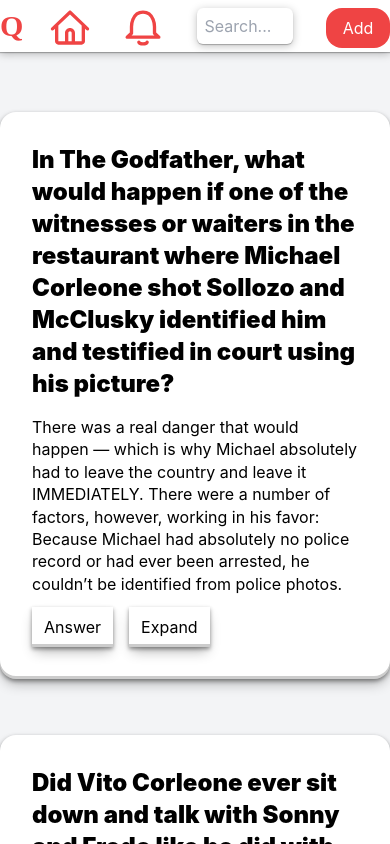
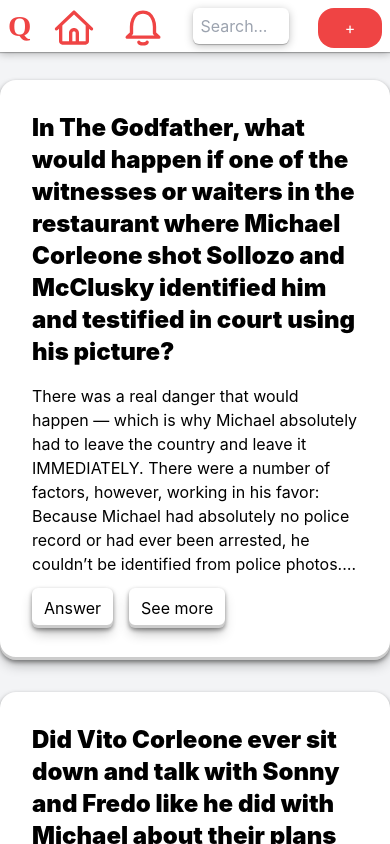
Before and after one commit to Bretis2019/AlQuora, a React (Create React App) app: page / in a window 390 px wide. Shown: the top 844 px of the page. Built offline with nearby package versions, Linux system fonts and the light colour scheme.

Commit message:
added expand button

```diff
--- a/src/components/Card.css
+++ b/src/components/Card.css
@@ -1,10 +1,18 @@
-#answers {
+/*#answers {
     --max-lines: 8;
     --line-height: 1.4;
     max-height: calc(var( --max-lines) * 1em * var(--line-height));
     line-height: var( --line-height);
     overflow: hidden;
     position: relative;
+}*/
+
+#answers{
+    --max-lines: 8;
+    display: -webkit-box;
+    overflow: hidden;
+    -webkit-box-orient: vertical;
+    -webkit-line-clamp: var(--max-lines);
 }
 
 #expand-btn {
@@ -14,8 +22,8 @@
     background-color: #CCC;
 }
 #expand-btn::before {
-    content: "Expand";
+    content: "See more";
 }
 #expand-btn:checked::before {
-    content: "Collapse";
+    content: "See less";
 }
--- a/src/components/Card.js
+++ b/src/components/Card.js
@@ -14,7 +14,7 @@ export default function Card(props) {
     const [ulStyle, setUlStyle] = useState({ maxHeight: null });
 
 
-    const handleCheckboxChange = () => {
+    /*const handleCheckboxChange = () => {
         setIsChecked(prevIsChecked => !prevIsChecked);
 
         setUlStyle(prevUlStyle => {
@@ -23,15 +23,26 @@ export default function Card(props) {
             }
             return { maxHeight: null };
         });
+    };*/
+
+    const handleCheckboxChange = () => {
+        setIsChecked(prevIsChecked => !prevIsChecked);
+
+        setUlStyle(prevUlStyle => {
+            if (!prevUlStyle.display) {
+                return { display: 'block' };
+            }
+            return { display: null };
+        });
     };
 
     return (
         <div className={"bg-white p-8 w-[100svw] md:w-[580px] h-fit rounded-2xl shadow-standard"}>
             <h1 className={"font-black text-2xl mb-4"}>{question}</h1>
             <ul id={"answers"} style={ulStyle} className={" list-disc space-y-4"}>{answerElements}</ul>
-            <button className={"mt-3 p-2 px-3 shadow-standard hover:bg-gray-100"} onClick={addAnswer}>Answer</button>
+            <button className={"rounded-md mt-3 p-2 px-3 shadow-standard hover:bg-gray-100"} onClick={addAnswer}>Answer</button>
             <input id={"expand-btn"} checked={isChecked} onChange={handleCheckboxChange}
-                    className={"cursor-pointer ml-4 appearance-none mt-3 p-2 px-3 shadow-standard hover:bg-gray-100"}
+                    className={"rounded-md cursor-pointer ml-4 appearance-none mt-3 p-2 px-3 shadow-standard hover:bg-gray-100"}
                     type={"checkbox"}/>
         </div>
     );
--- a/src/components/Form.js
+++ b/src/components/Form.js
@@ -29,7 +29,7 @@ export default function Form(props){
                 <>
                     <label
                         htmlFor="message"
-                        className="block mb-2 text-sm font-medium text-black"
+                        className="block mb-2 font-medium text-black text-3xl"
                     >
                         {props.state ? "Submit an answer":"Ask a question"}
                     </label>
@@ -42,7 +42,7 @@ export default function Form(props){
                         onChange={handleInputChange}
                     />
                 </>
-                <button className={"p-2 px-4 shadow-standard hover:bg-gray-100"} onClick={handleSubmit}>Submit</button>
+                <button className={"rounded-md p-2 px-4 shadow-standard hover:bg-gray-100"} onClick={handleSubmit}>Submit</button>
             </div>
         </div>
     )
--- a/src/components/Home.js
+++ b/src/components/Home.js
@@ -30,8 +30,8 @@ export default function Home(props) {
     }
 
     return (
-        <div className={"pt-28 bg-gray-100 w-screen h-fit min-h-screen flex md:pl-[15%] py-16 gap-x-16"}>
-            <div className={"flex flex-col gap-y-14"}>
+        <div className={"pt-20 md:pt-28 bg-gray-100 w-screen h-fit min-h-screen flex md:pl-[15%] py-16 gap-x-16"}>
+            <div className={"flex flex-col gap-y-8 md:gap-y-14"}>
                 {cardElements}
             </div>
             <div className={"hidden md:block fixed left-[63%]"}>
--- a/src/components/Navbar.js
+++ b/src/components/Navbar.js
@@ -4,14 +4,14 @@ export default function Navbar(props){
     return(
         <div>
             <div className={"z-40 block fixed min-h-[60px] bg-gray-100"}>
-                <div className={"md:px-[15%] flex align-center justify-between w-screen min-h-[50px] bg-white py-1 pt-2 shadow-nav"}>
+                <div className={"px-2 md:px-[15%] flex align-center justify-between w-screen min-h-[50px] bg-white py-1 pt-2 shadow-nav"}>
                     <h1 onClick={() => props.pageChange("home")} className={"w-4 md:w-fit text-red-500 text-3xl font-extrabold font-logo cursor-pointer"}>{isSmallScreen ? 'Q' : 'Quora'}</h1>
-                    <svg name={"home"} onClick={() => props.pageChange("home")} className={"cursor-pointer"} width="40px" height="40px" viewBox="0 0 24.00 24.00" fill="none" xmlns="http://www.w3.org/2000/svg" stroke="#ef4444" strokeWidth="0.00024000000000000003"><g id="SVGRepo_bgCarrier" strokeWidth="0"></g><g id="SVGRepo_tracerCarrier" strokeLinecap="round" strokeLinejoin="round" stroke="#CCCCCC" strokeWidth="0.768"></g><g id="SVGRepo_iconCarrier"> <path fillRule="evenodd" clipRule="evenodd" d="M11.3103 1.77586C11.6966 1.40805 12.3034 1.40805 12.6897 1.77586L20.6897 9.39491L23.1897 11.7759C23.5896 12.1567 23.605 12.7897 23.2241 13.1897C22.8433 13.5896 22.2103 13.605 21.8103 13.2241L21 12.4524V20C21 21.1046 20.1046 22 19 22H14H10H5C3.89543 22 3 21.1046 3 20V12.4524L2.18966 13.2241C1.78972 13.605 1.15675 13.5896 0.775862 13.1897C0.394976 12.7897 0.410414 12.1567 0.810345 11.7759L3.31034 9.39491L11.3103 1.77586ZM5 10.5476V20H9V15C9 13.3431 10.3431 12 12 12C13.6569 12 15 13.3431 15 15V20H19V10.5476L12 3.88095L5 10.5476ZM13 20V15C13 14.4477 12.5523 14 12 14C11.4477 14 11 14.4477 11 15V20H13Z" fill="#ef4444"></path> </g></svg>
-                    <svg name={"notifications"} onClick={() => props.pageChange("notifications")} className={"cursor-pointer"} width="40px" height="40px" viewBox="0 0 24 24" xmlns="http://www.w3.org/2000/svg" fill="#ef4444" stroke="#ef4444"><g id="SVGRepo_bgCarrier" strokeWidth="0"></g><g id="SVGRepo_tracerCarrier" strokeLinecap="round" strokeLinejoin="round"></g><g id="SVGRepo_iconCarrier"> <title></title> <g id="Complete"> <g id="bell"> <g> <path d="M18.9,11.2s0-8.7-6.9-8.7-6.9,8.7-6.9,8.7v3.9L2.5,17.5h19l-2.6-2.4Z" fill="none" stroke="#ef4444" strokeLinecap="round" strokeLinejoin="round" strokeWidth="2"></path> <path d="M14.5,20.5s-.5,1-2.5,1-2.5-1-2.5-1" fill="none" stroke="#ef4444" strokeLinecap="round" strokeLinejoin="round" strokeWidth="2"></path> </g> </g> </g> </g></svg>
+                    <svg name={"home"} onClick={() => props.pageChange("home")} className={"cursor-pointer w-[40px] h-[40px]"} viewBox="0 0 24.00 24.00" fill="none" xmlns="http://www.w3.org/2000/svg" stroke="#ef4444" strokeWidth="0.00024000000000000003"><g id="SVGRepo_bgCarrier" strokeWidth="0"></g><g id="SVGRepo_tracerCarrier" strokeLinecap="round" strokeLinejoin="round" stroke="#CCCCCC" strokeWidth="0.768"></g><g id="SVGRepo_iconCarrier"> <path fillRule="evenodd" clipRule="evenodd" d="M11.3103 1.77586C11.6966 1.40805 12.3034 1.40805 12.6897 1.77586L20.6897 9.39491L23.1897 11.7759C23.5896 12.1567 23.605 12.7897 23.2241 13.1897C22.8433 13.5896 22.2103 13.605 21.8103 13.2241L21 12.4524V20C21 21.1046 20.1046 22 19 22H14H10H5C3.89543 22 3 21.1046 3 20V12.4524L2.18966 13.2241C1.78972 13.605 1.15675 13.5896 0.775862 13.1897C0.394976 12.7897 0.410414 12.1567 0.810345 11.7759L3.31034 9.39491L11.3103 1.77586ZM5 10.5476V20H9V15C9 13.3431 10.3431 12 12 12C13.6569 12 15 13.3431 15 15V20H19V10.5476L12 3.88095L5 10.5476ZM13 20V15C13 14.4477 12.5523 14 12 14C11.4477 14 11 14.4477 11 15V20H13Z" fill="#ef4444"></path> </g></svg>
+                    <svg name={"notifications"} onClick={() => props.pageChange("notifications")} className={"cursor-pointer w-[40px] h-[40px]"}  viewBox="0 0 24 24" xmlns="http://www.w3.org/2000/svg" fill="#ef4444" stroke="#ef4444"><g id="SVGRepo_bgCarrier" strokeWidth="0"></g><g id="SVGRepo_tracerCarrier" strokeLinecap="round" strokeLinejoin="round"></g><g id="SVGRepo_iconCarrier"> <title></title> <g id="Complete"> <g id="bell"> <g> <path d="M18.9,11.2s0-8.7-6.9-8.7-6.9,8.7-6.9,8.7v3.9L2.5,17.5h19l-2.6-2.4Z" fill="none" stroke="#ef4444" strokeLinecap="round" strokeLinejoin="round" strokeWidth="2"></path> <path d="M14.5,20.5s-.5,1-2.5,1-2.5-1-2.5-1" fill="none" stroke="#ef4444" strokeLinecap="round" strokeLinejoin="round" strokeWidth="2"></path> </g> </g> </g> </g></svg>
                     <input  onChange={e => props.handleChange(e.target.value)} className={"rounded-md w-24 md:w-96 px-2 max-h-9 shadow-nav"} type={"text"} placeholder={"Search..."}/>
                     <div className={"hidden md:block rounded-full bg-gradient-to-r from-cyan-500 to-blue-500 w-[2.5rem]"}></div>
-                    <button className={"w-14 md:w-fit rounded-2xl bg-red-500 text-white px-8 py-1 flex justify-center items-center gap-x-4"} onClick={props.handleClickShow}>
-                        {isSmallScreen ? 'Add' : 'Add a question'}
+                    <button className={"w-4 md:w-fit rounded-2xl bg-red-500 text-white px-8 py-1 flex justify-center items-center gap-x-4"} onClick={props.handleClickShow}>
+                        {isSmallScreen ? '+' : 'Add a question'}
                         {!isSmallScreen && <Arrow />}
                     </button>
                 </div>
```
Also changed, not shown: 1 other file (tests, documents, lock files or other folders).
